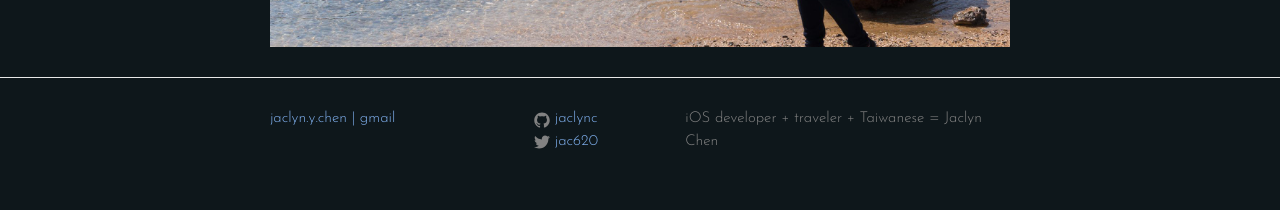
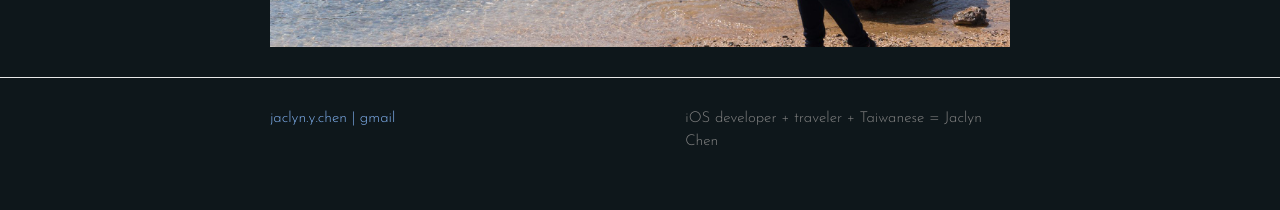
Before and after one commit to jaclync/jaclync.github.io, a Jekyll site: the page built from index.html, in a window 1280 px wide. Shown: the part 772-982 px from the top of the page. Built offline with Jekyll 4.4.1, drawn with Linux system fonts in a browser that asks for light colours.

Commit message:
Remove twitter & github links.

```diff
--- a/_config.yml
+++ b/_config.yml
@@ -5,8 +5,6 @@ description: > # this means to ignore newlines until "baseurl:"
   iOS developer + traveler + Taiwanese = Jaclyn Chen
 baseurl: "" # the subpath of your site, e.g. /blog/
 url: "http://jaclynchen.com/" # the base hostname & protocol for your site
-twitter_username: jac620
-github_username:  jaclync
 
 # Build settings
 markdown: kramdown
```
